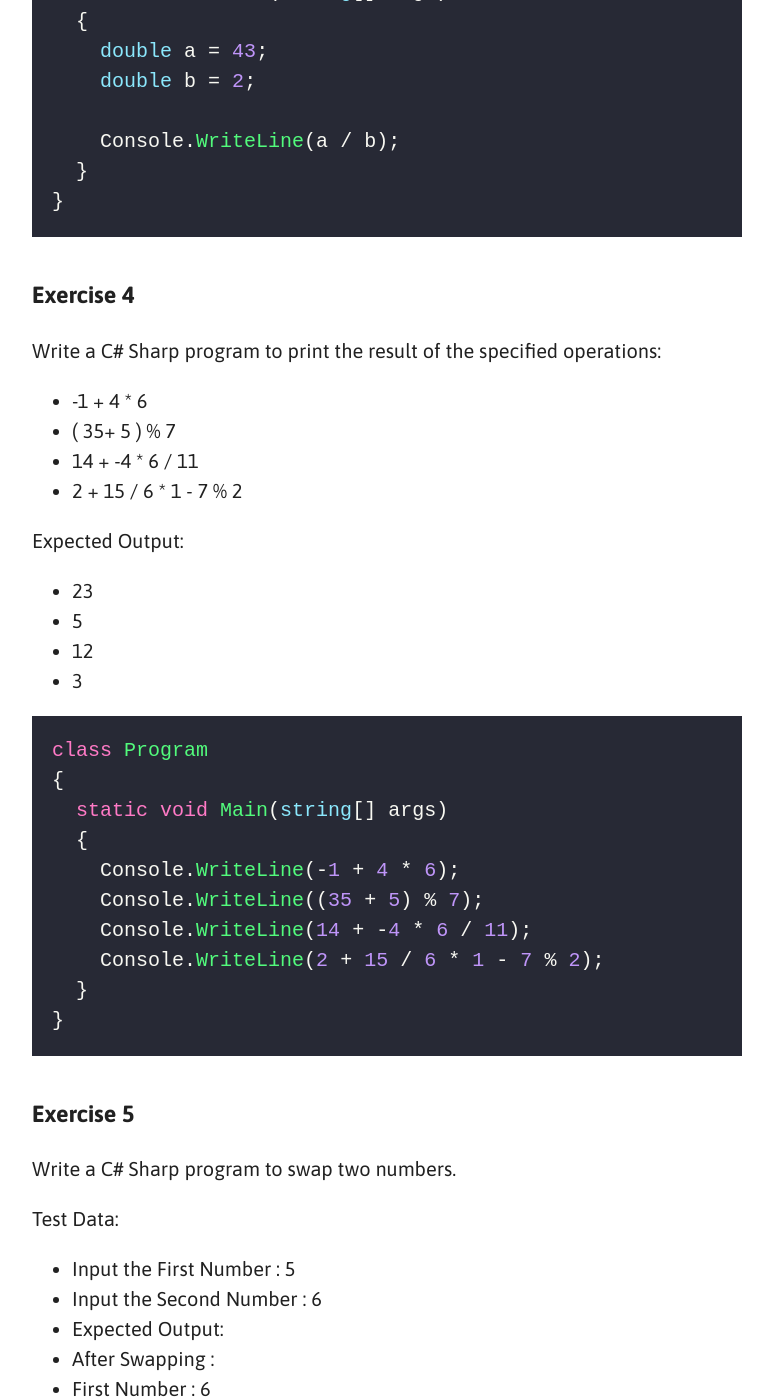
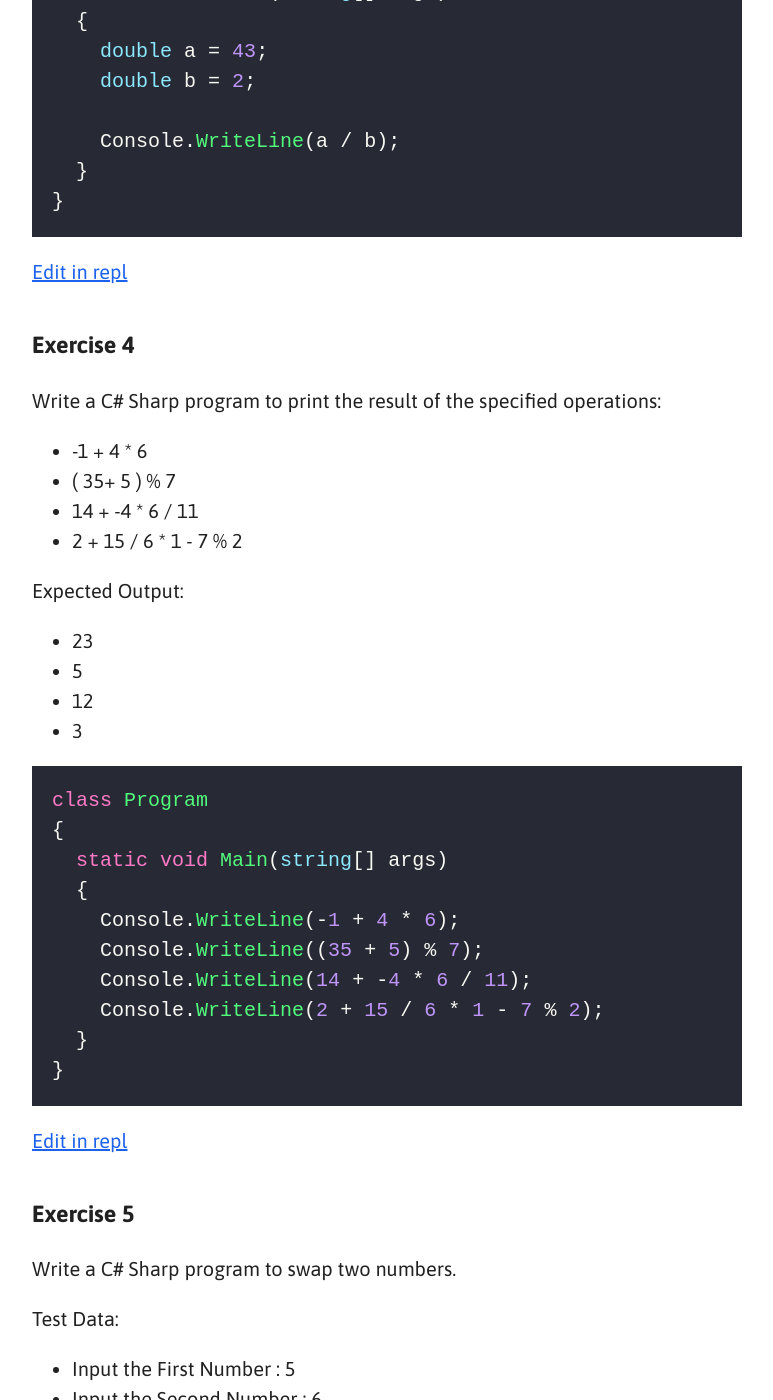
Before and after one commit to vinceumo/devNotes, a Jekyll site: the page built from _posts/dotnet/2019-05-11-c-practice.md, in a window 1280 px wide and 1400 px high, scrolled down 1890 px. Shown: the whole window, without its empty margins (253-1026 px from the left). Built offline with Jekyll 4.4.1, drawn with Linux system fonts in a browser that asks for light colours; a script that is not in the unit is left out; some of the changed text lies outside the part shown.

Commit message:
Update from Forestry.io Vincent Humeau updated _posts/dotnet/2019-05-11-c-practice.md

````diff
--- a/_posts/dotnet/2019-05-11-c-practice.md
+++ b/_posts/dotnet/2019-05-11-c-practice.md
@@ -69,6 +69,8 @@ class Program
 }
 ```
 
+[Edit in repl](https://repl.it/@vinceumo/Exercise-3)
+
 ### Exercise 4
 
 Write a C# Sharp program to print the result of the specified operations:
@@ -97,6 +99,8 @@ class Program
   }
 }
 ```
+
+[Edit in repl](https://repl.it/@vinceumo/Exercise-4)
 
 ### Exercise 5
 
@@ -127,6 +131,8 @@ class Program
 }
 ```
 
+[Edit in repl](https://repl.it/@vinceumo/Exercise-5)
+
 ### Exercise 6
 
 Write a C# Sharp program to print the output of multiplication of three numbers which will be entered by the user.
@@ -156,6 +162,8 @@ class Program
     }
   }
 ```
+
+[Edit in repl](https://repl.it/@vinceumo/Exercise-6)
 
 ### Exercise 7
 
@@ -192,6 +200,8 @@ class Program
 }
 ```
 
+[Edit in repl](https://repl.it/@vinceumo/Exercise-7)
+
 ### Exercise 8
 
 Write a C# Sharp program that takes a number as input and print its multiplication table.
@@ -222,6 +232,8 @@ class Program
   }
 }
 ```
+
+[Edit in repl](https://repl.it/@vinceumo/Exercise-8)
 
 ### Exercise 9
 
@@ -257,6 +269,8 @@ class Program
 }
 ```
 
+[Edit in repl](https://repl.it/@vinceumo/Exercise-9)
+
 ### Exercise 10
 
 Write a C# Sharp program to that takes three numbers(x,y,z) as input and print the output of (x+y).z and x.y + y.z
@@ -289,6 +303,8 @@ class Program
 }
 ```
 
+[Edit in repl](https://repl.it/@vinceumo/Exercise-10)
+
 ### Exercise 11
 
 Write a C# Sharp program that takes an age (for example 20) as input and prints something as "You look older than 20"
@@ -312,6 +328,8 @@ class Program
   }
 }
 ```
+
+[Edit in repl](https://repl.it/@vinceumo/Exercise-11)
 
 ### Exercise 12
 
@@ -344,6 +362,8 @@ class Program
   }
 }
 ```
+
+[Edit in repl](https://repl.it/@vinceumo/Exercise-12)
 
 ### Exercise 13
 
@@ -378,6 +398,8 @@ class Program
 }
 ```
 
+[Edit in repl](https://repl.it/@vinceumo/Exercise-13)
+
 ### Exercise 14
 
 Write a C# program to convert from celsius degrees to Kelvin and Fahrenheit.
@@ -407,6 +429,8 @@ class Program
 }
 ```
 
+[Edit in repl](https://repl.it/@vinceumo/Exercise-14)
+
 ### Exercise 15
 
 Write a C# program remove specified a character from a non-empty string using index of a character.
@@ -445,6 +469,8 @@ class Program
   }
 }
 ```
+
+[Edit in repl](https://repl.it/@vinceumo/Exercise-15)
 
 ### Exercise 16
 
````
